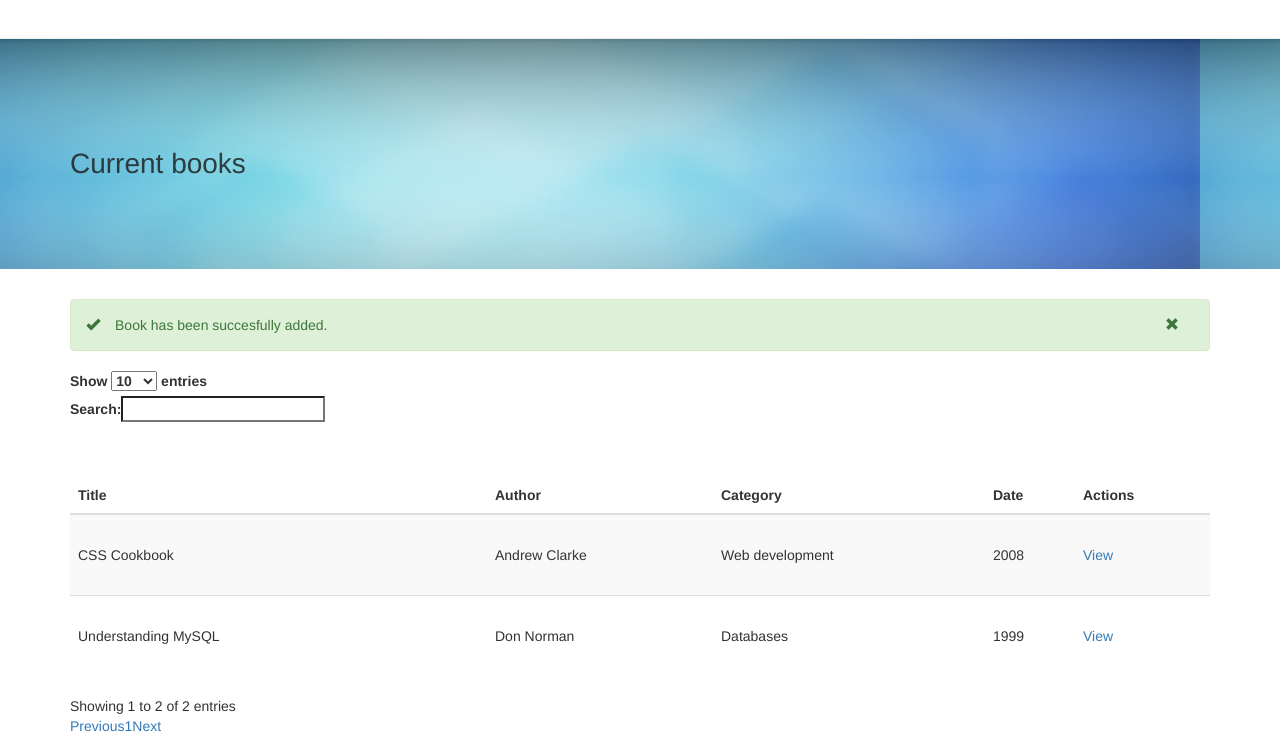
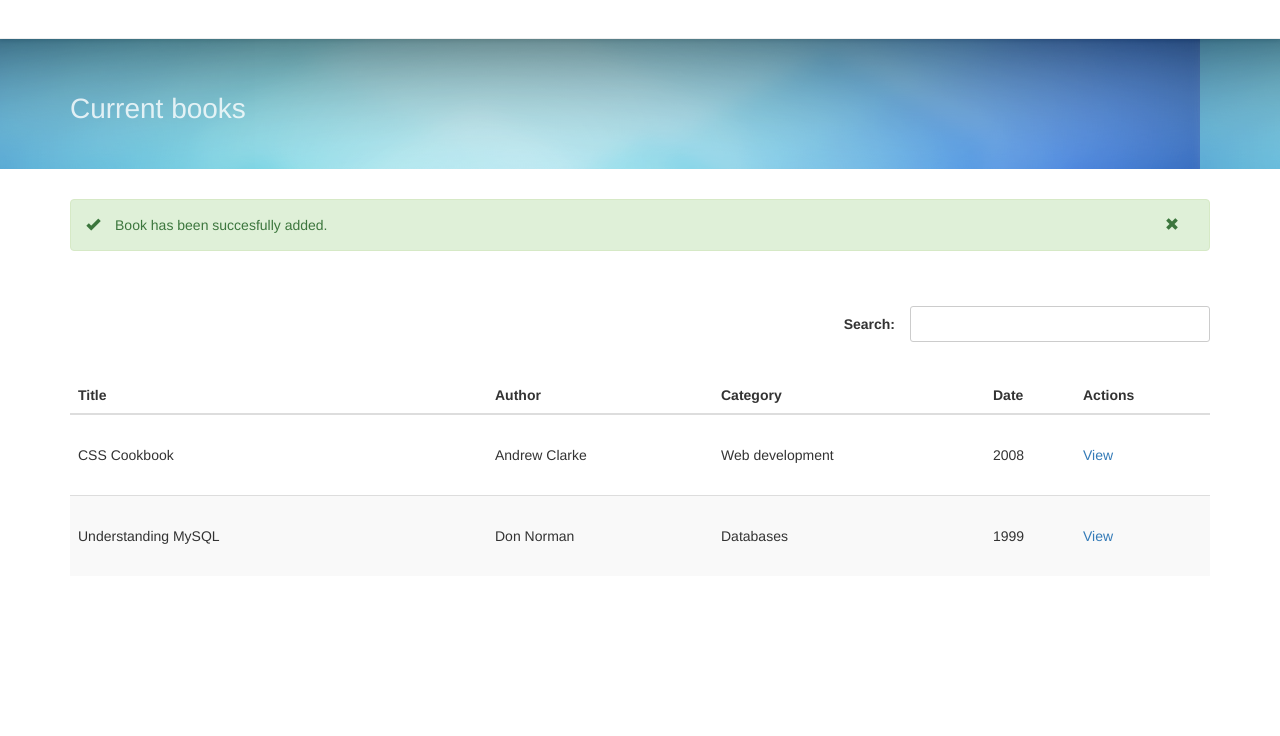
Before and after one commit to kainos-training/tdp-team-2, a plain HTML site: page styles/kainos_books/index.html in a window 1280 px wide. Shown: the part 74-810 px from the top of the page. Drawn offline with nearby package versions, Linux system fonts and the light colour scheme.

Commit message:
Add search functionality to the design

```diff
--- a/styles/kainos_books/index.html
+++ b/styles/kainos_books/index.html
@@ -32,13 +32,13 @@
       </header>
       <section>
 
-          <div class="headline">
+          <div class="headline clearfix">
 
               <div class="container">
 
                   <div class="row">
 
-                      <div class="col-lg-12 col-mg-12">
+                      <div class="col-lg-12 col-md-12">
 
                             <h1>Current books</h1>
 
@@ -52,15 +52,16 @@
 
            <div class="container books">
               <div class="row">
-                  <div class="col-md-12">
-                      <div class="alert alert-success" role="alert">
+
+                  <div class="col-lg-12 col-md-12">
+                      <div id="confirmAlert" class="alert alert-success" role="alert">
                           <p>
                               <i class="glyphicon glyphicon-ok"></i>Book has been succesfully added.
-                              <span class="pull-right"><i class="glyphicon glyphicon-remove"></i></span>
+                              <span class="pull-right"><i id="close" class="glyphicon glyphicon-remove"></i></span>
                           </p>
                       </div>
                   </div>
-                  <div class="col-md-12">
+                  <div class="col-lg-12 col-md-12">
                       <div class="table-responsive">
                           <table class="table table-striped bookTable" id="dataTable">
                               <thead>
@@ -79,8 +80,8 @@
                                       <td>Databases</td>
                                       <td>1999</td>
                                       <td><a href="#">View</a></td>
-                                  </tr class="book">
                                   <tr>
+                                  <tr class="book">
                                       <td>CSS Cookbook</td>
                                       <td>Andrew Clarke</td>
                                       <td>Web development</td>
@@ -101,6 +102,12 @@
           $(document).ready(function() {
             $('#dataTable').DataTable();
           } );
+
+
+          $("#close").on("click", function(){
+            $("#confirmAlert").hide();
+          });
+
       </script>
   </body>
 </html>
--- a/styles/kainos_books/sass/styles.scss
+++ b/styles/kainos_books/sass/styles.scss
@@ -64,14 +64,14 @@ td{
 
 
 .headline{
-    background-image: url('../img/background.png');
+    background-image: url('../img/background.png'); //changed
     background-repeat: repeat-x;
-    height:230px;
-    padding-top:90px;
+    height:130px;
+    padding-top:35px; //changed
     opacity: 0.9;
     h1{
         font-size:28px;
-        color:rgba(0,0,0,0.8);
+        color:rgba(255,255,255,0.8);
     }
 }
 
@@ -136,6 +136,32 @@ form{
     }
 }
 
+/* Data table search
+--------------------------------------------------- */
+
+#dataTable_length, #dataTable_info, #dataTable_paginate{
+    display: none;
+}
+
+#dataTable_filter{
+    float:right;
+    margin-top:30px;
+    label{
+        margin-left:40px;
+    }
+    input{
+        margin: 5px 0 30px 15px;
+        border-radius: 3px;
+        border:1px solid #ccc;
+        padding:7px 8px;
+        width:300px;
+        font-weight: 400;
+        &:hover{
+            border: 1px solid #71b0e6;
+        }
+    }
+}
+
 
 /* Media Queries
 --------------------------------------------------- */
```
Also changed, not shown: styles/kainos_books/addbook.html (+5 -3 lines), styles/kainos_books/css/styles.css, 4 other files.
